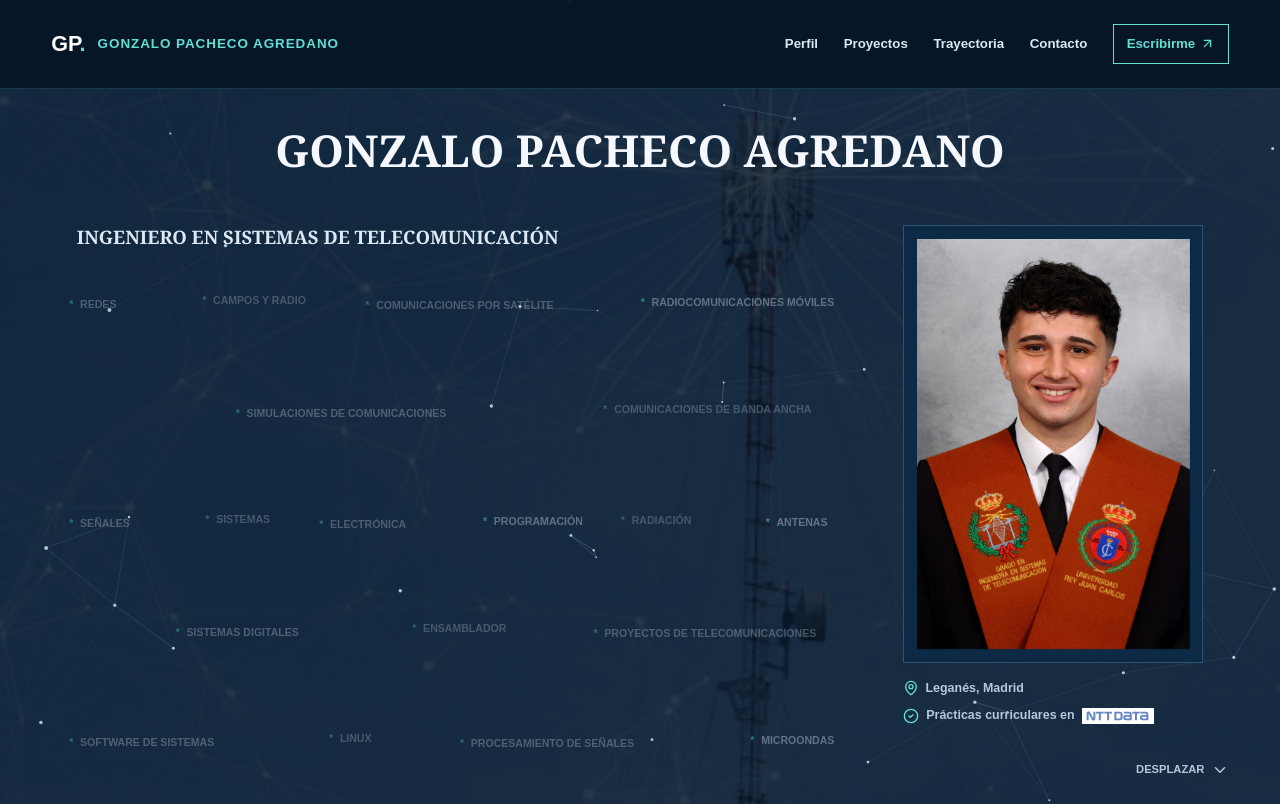
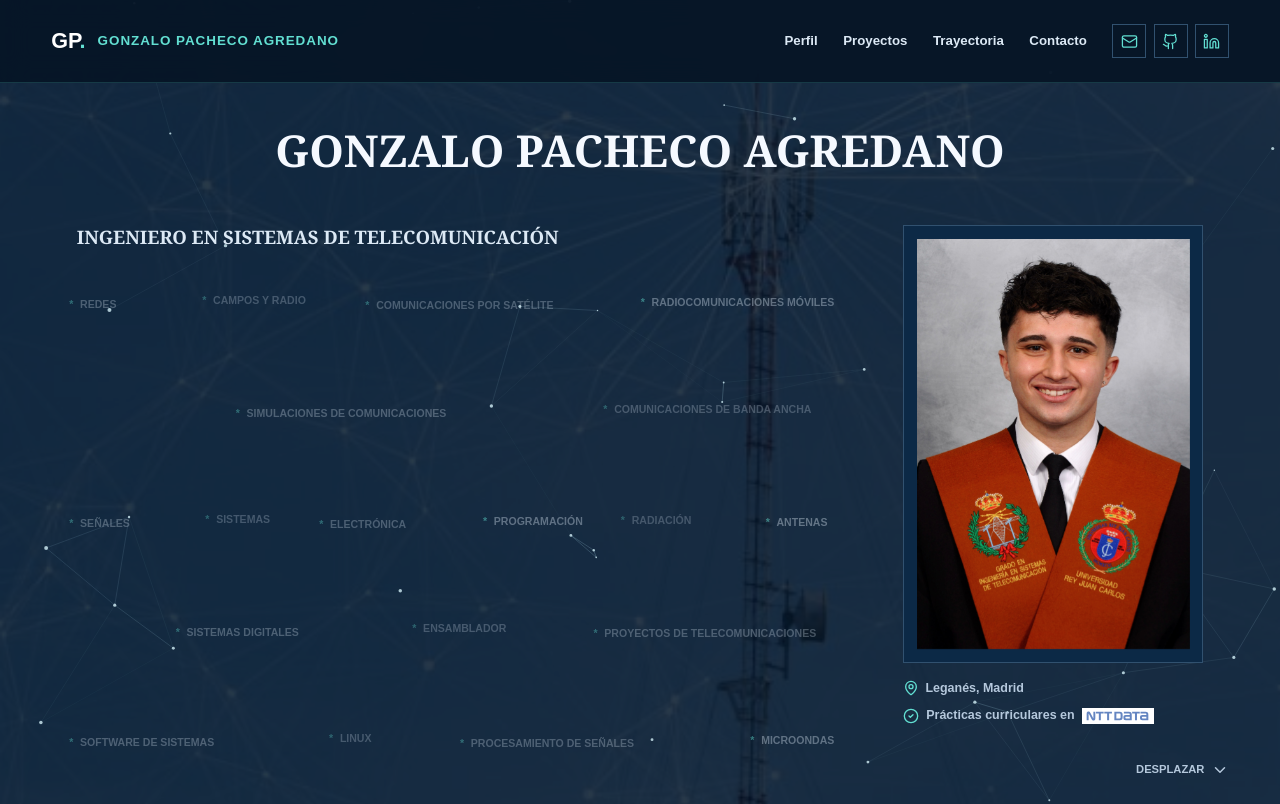
Before and after one commit to gonzaloop1494/gonzalo-portfolio, a Next.js app: page / in a window 1280 px wide. Shown: the top 804 px of the page. Built offline with nearby package versions, Linux system fonts and the light colour scheme; no server answers.

Commit message:
Add icon contact links to navigation

```diff
--- a/app/globals.css
+++ b/app/globals.css
@@ -110,10 +110,13 @@ button { color: inherit; }
   white-space: nowrap;
 }
 .site-nav { display: flex; align-items: center; gap: 1.6rem; font-size: .83rem; font-weight: 700; }
-.site-nav > a:not(.nav-contact) { color: var(--soft); }
-.site-nav > a:not(.nav-contact):hover { color: var(--accent); }
-.nav-contact { display: inline-flex; align-items: center; gap: .3rem; padding: .55rem .8rem; border: 1px solid var(--accent); color: var(--accent); }
-.nav-contact:hover { background: var(--accent); color: var(--navy-950); }
+.site-nav > a { color: var(--soft); }
+.site-nav > a:hover { color: var(--accent); }
+.nav-contact-icons { display: flex; align-items: center; gap: .45rem; }
+.nav-contact-icon { position: relative; display: grid; width: 34px; height: 34px; place-items: center; border: 1px solid var(--line); color: var(--accent); }
+.nav-contact-icon:hover, .nav-contact-icon:focus-visible { border-color: var(--accent); background: var(--accent); color: var(--navy-950); }
+.nav-contact-icon::after { position: absolute; top: calc(100% + .55rem); left: 50%; z-index: 40; padding: .34rem .5rem; background: var(--navy-700); color: var(--text); content: attr(data-tooltip); font-size: .67rem; font-weight: 800; letter-spacing: .04em; opacity: 0; pointer-events: none; transform: translate(-50%, -.2rem); transition: opacity .16s ease, transform .16s ease; visibility: hidden; white-space: nowrap; }
+.nav-contact-icon:hover::after, .nav-contact-icon:focus-visible::after { opacity: 1; transform: translate(-50%, 0); visibility: visible; }
 .menu-button { display: none; border: 0; background: transparent; cursor: pointer; }
 
 .hero {
@@ -493,8 +496,10 @@ h1 em, h2 em { color: var(--accent); font-family: Georgia, "Times New Roman", se
   .menu-button { position: relative; z-index: 31; display: grid; width: 38px; height: 38px; place-items: center; border: 1px solid var(--line); background: var(--navy-800); color: var(--text); }
   .site-nav { position: absolute; top: 0; right: 0; display: none; align-items: stretch; width: min(290px, 88vw); padding: 5.5rem 1.4rem 1.4rem; background: var(--navy-800); color: var(--text); box-shadow: -16px 16px 0 rgba(3, 13, 24, .4); }
   .site-nav.is-open { display: flex; flex-direction: column; gap: 1.15rem; }
-  .site-nav > a:not(.nav-contact) { color: var(--text); font-size: 1rem; }
-  .nav-contact { margin-top: .6rem; border-color: var(--accent); color: var(--accent); }
+  .site-nav > a { color: var(--text); font-size: 1rem; }
+  .nav-contact-icons { gap: .6rem; margin-top: .35rem; }
+  .nav-contact-icon { width: 40px; height: 40px; }
+  .nav-contact-icon::after { display: none; }
   .profile-layout, .skills-layout, .contact-layout { grid-template-columns: 1fr; }
   .profile-detail { max-width: 740px; margin: 0 auto; text-align: center; }
   .profile-interest-list { text-align: left; }
--- a/components/portfolio.tsx
+++ b/components/portfolio.tsx
@@ -10,6 +10,7 @@ import {
   Code2,
   Download,
   ExternalLink,
+  Github,
   GitFork,
   GraduationCap,
   Languages,
@@ -286,9 +287,39 @@ export function Portfolio() {
               {label}
             </a>
           ))}
-          <a className="nav-contact" href={`mailto:${email}`} onClick={closeMenu}>
-            Escribirme <ArrowUpRight size={15} />
-          </a>
+          <div className="nav-contact-icons" role="group" aria-label="Enlaces de contacto">
+            <a
+              className="nav-contact-icon"
+              href={`mailto:${email}`}
+              aria-label="Enviar correo a Gonzalo Pacheco Agredano"
+              data-tooltip="Correo"
+              onClick={closeMenu}
+            >
+              <Mail size={17} strokeWidth={1.8} />
+            </a>
+            <a
+              className="nav-contact-icon"
+              href={github}
+              target="_blank"
+              rel="noreferrer"
+              aria-label="Abrir GitHub de Gonzalo Pacheco Agredano"
+              data-tooltip="GitHub"
+              onClick={closeMenu}
+            >
+              <Github size={17} strokeWidth={1.8} />
+            </a>
+            <a
+              className="nav-contact-icon"
+              href={linkedin}
+              target="_blank"
+              rel="noreferrer"
+              aria-label="Abrir LinkedIn de Gonzalo Pacheco Agredano"
+              data-tooltip="LinkedIn"
+              onClick={closeMenu}
+            >
+              <Linkedin size={17} strokeWidth={1.8} />
+            </a>
+          </div>
         </nav>
       </header>
 
```
